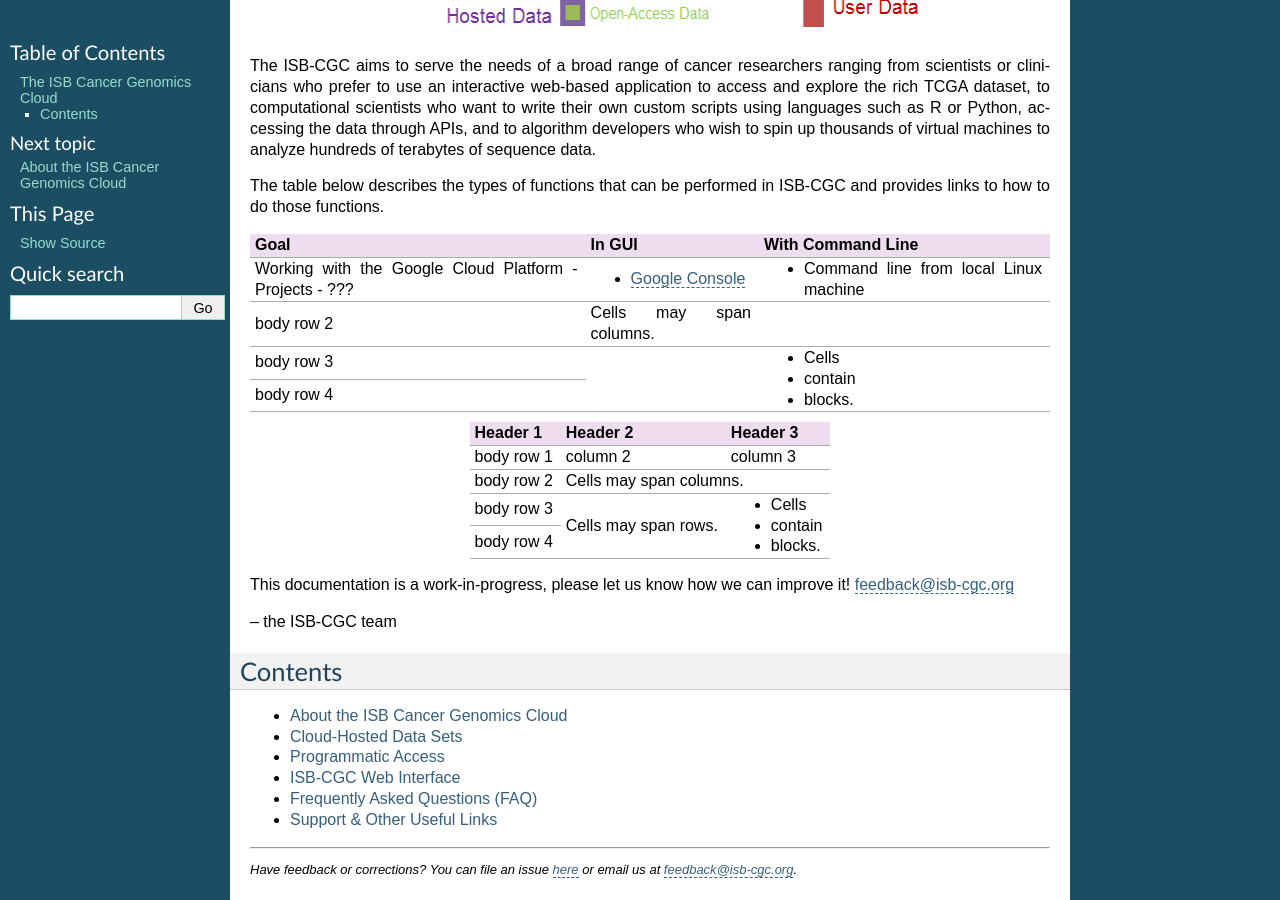
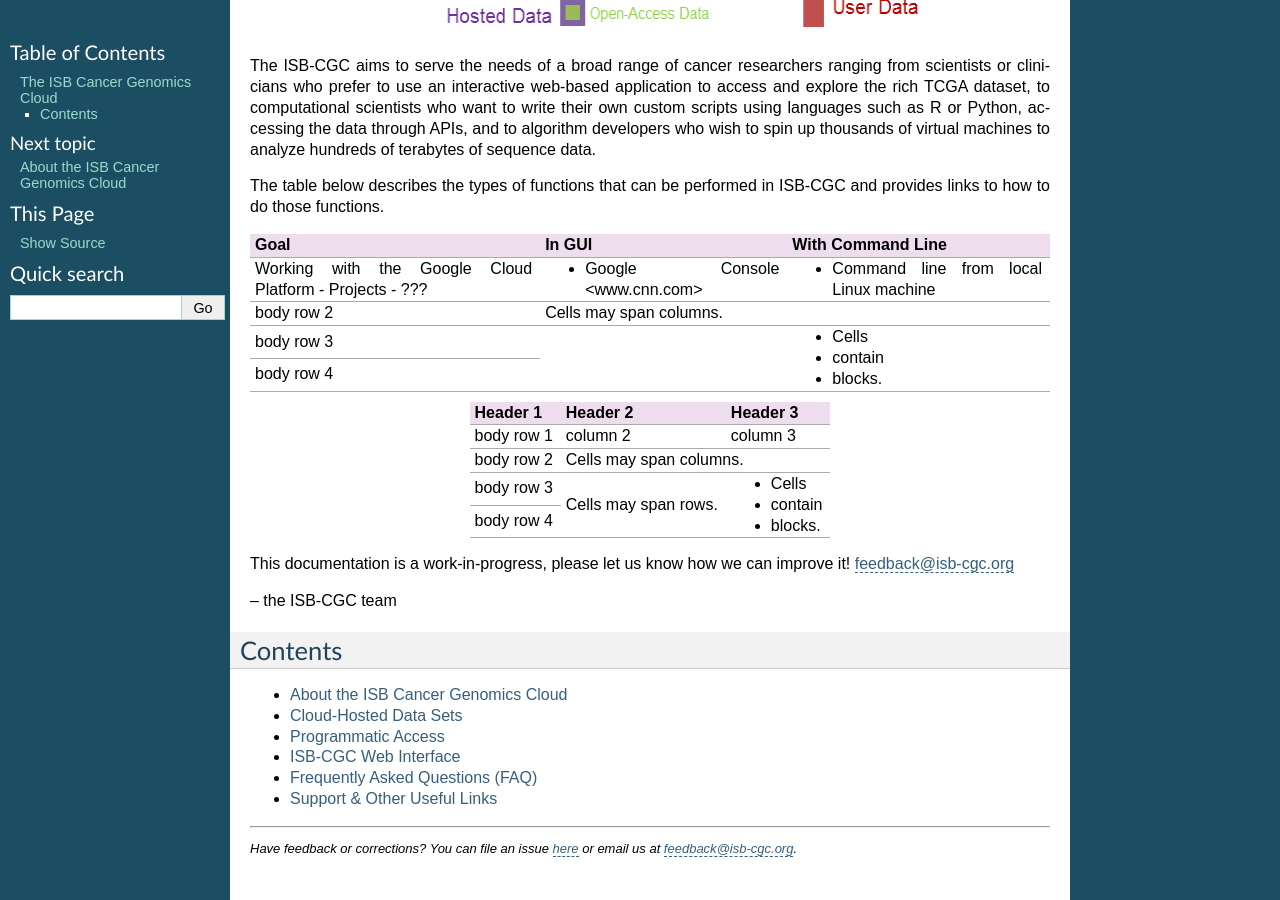
Before and after one commit to isb-cgc/readthedocs, a Sphinx documentation site: the page built from docs/source/index.rst, in a window 1280 px wide and 900 px high, scrolled down 579 px. Built offline with Sphinx 7.4.7, drawn with Linux system fonts in a browser that asks for light colours.

Commit message:
Update index.rst

```diff
--- a/docs/source/index.rst
+++ b/docs/source/index.rst
@@ -29,7 +29,7 @@
 +--------------------------------------+-----------------------------------------+----------------------------------------+
 |Goal                                  |In GUI                                   |With Command Line                       |
 +======================================+=========================================+========================================+
-|Working with the Google Cloud Platform|- `Google Console <www.cnn.com>`_        |- Command line from local Linux machine |
+|Working with the Google Cloud Platform|- Google Console <www.cnn.com>           |- Command line from local Linux machine |
 |- Projects                            |                                         |                                        |
 |- ???                                 |                                         |                                        |
 +--------------------------------------+-----------------------------------------+----------------------------------------+
```
